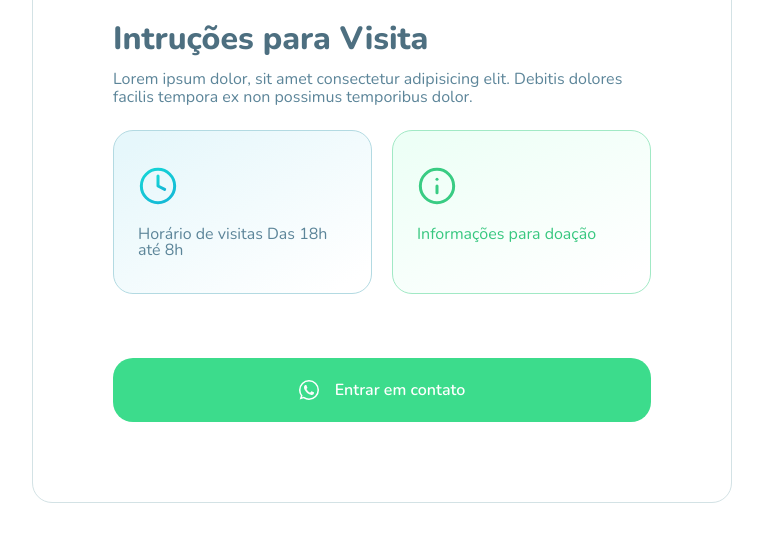
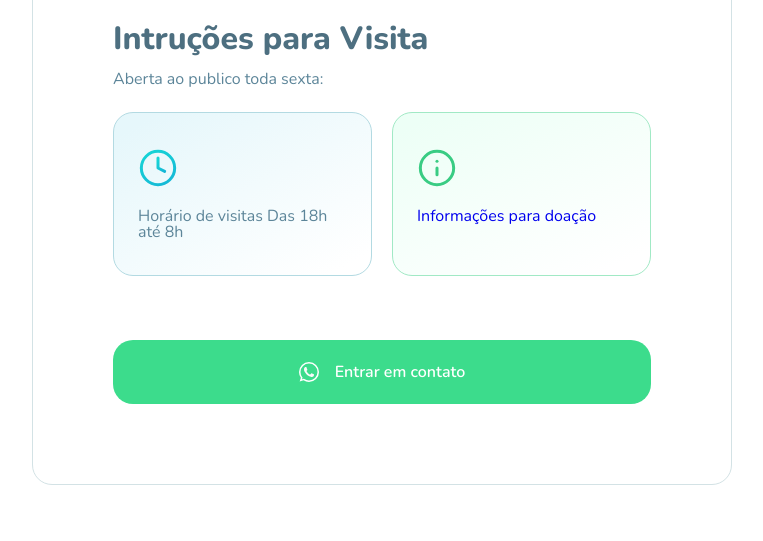
Before and after one commit to Support-Ongs/Support, a plain HTML site: page ong.html in a window 1280 px wide. Shown: the part 1240-1781 px from the top of the page, without its empty margins (313-1076 px from the left). Drawn offline with nearby package versions, Linux system fonts and the light colour scheme.

Commit message:
Fix: bugs

```diff
--- a/ong.html
+++ b/ong.html
@@ -81,8 +81,7 @@
           </div>
           <hr>
           <h2>Intruções para Visita</h2>
-          <p>Lorem ipsum dolor, sit amet consectetur adipisicing elit. Debitis dolores facilis tempora ex non possimus
-            temporibus dolor.</p>
+          <p>Aberta ao publico toda sexta:</p>
 
           <div class="open-details">
             <div class="hour">
@@ -91,7 +90,8 @@
             </div>
             <div class="open-on-weekends">
               <img src="./public/images/info.svg" alt="Informações">
-              Informações para doação
+              <a id=link href="https://www.portalfazenda.org/ComoAjudar/Home#doacao-online">Informações para doação</a>
+
             </div>
           </div>
 
--- a/public/css/page-ong.css
+++ b/public/css/page-ong.css
@@ -1,6 +1,10 @@
 #page-ong {
   display: flex;
   min-height: 100vh;
+}
+
+a#link {
+  text-decoration: none;
 }
 
 aside.sidebar {
```
Also changed, not shown: ongs.html (+3 -2 lines).
